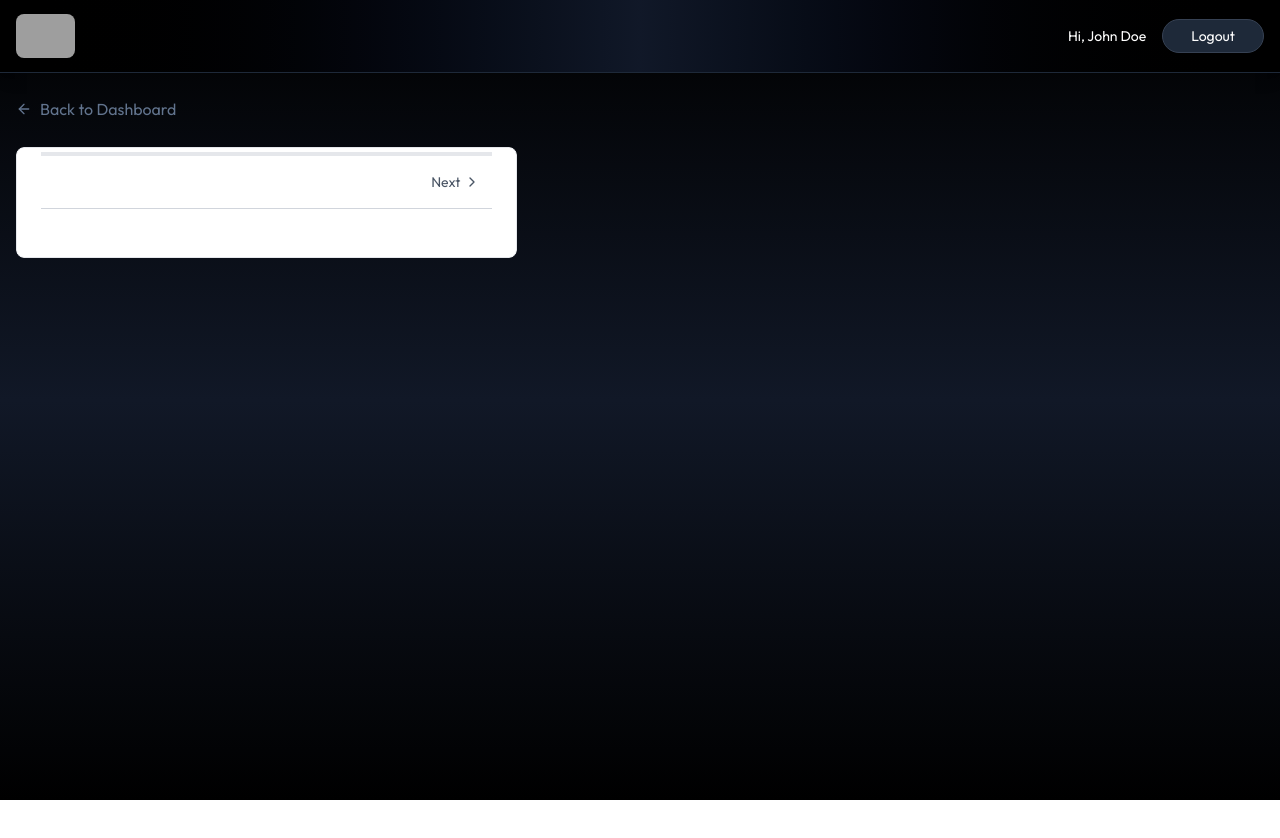
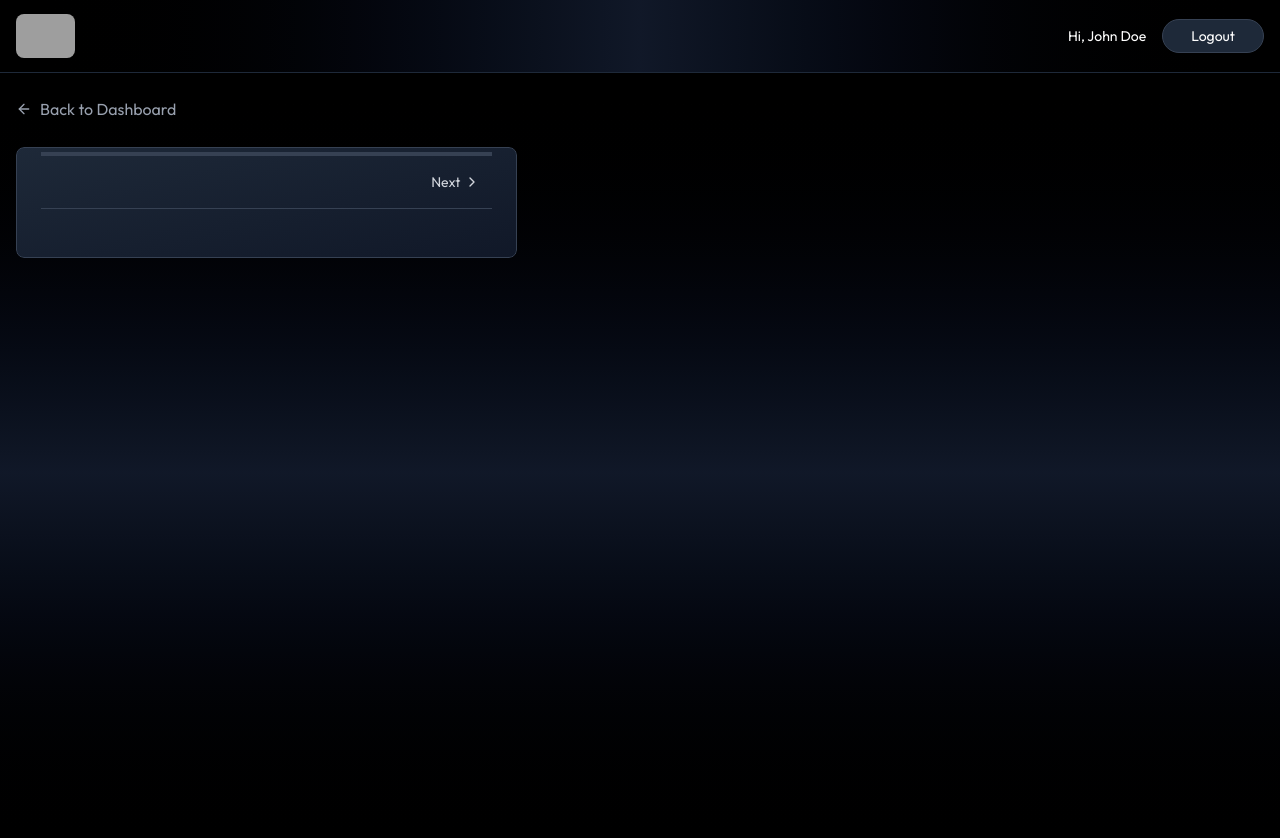
Before and after one commit to Prakhar057/ElevateCV, a React (Vite) app in the folder client/: page /app/builder/1 in a window 1280 px wide. Shown: the top 838 px of the page. Before the commit the page ends 800 px from the top, so only its background shows below. Built offline with nearby package versions, Linux system fonts and the light colour scheme; grey boxes are pictures that could not be loaded; a web font is replaced by a local one.

Commit message:
made personal details from component and fixed some styles

```diff
--- a/client/src/Pages/ResumeBuilder.jsx
+++ b/client/src/Pages/ResumeBuilder.jsx
@@ -79,11 +79,11 @@
   }, []);
 
   return (
-    <div>
+    <div className="min-h-screen bg-gradient-to-b from-black via-gray-900 to-black">
       <div className="max-w-7xl mx-auto px-4 py-6">
         <Link
           to={"/app"}
-          className="inline-flex gap-2 items-center text-slate-500 hover:text-slate-700 transition-all"
+          className="inline-flex gap-2 items-center text-gray-400 hover:text-white transition-all"
         >
           <ArrowLeft className="size-4" />
           Back to Dashboard
@@ -93,11 +93,11 @@
         <div className="grid lg:grid-cols-12 gap-8">
           {/* Left Panel - Form */}
           <div className="relative lg:col-span-5 rounded-lg overflow-hidden">
-            <div className="bg-white rounded-lg shadow-sm border border-gray-200 p-6 pt-1">
+            <div className="bg-gradient-to-br from-gray-800 to-gray-900 rounded-lg shadow-2xl border border-gray-700 p-6 pt-1">
               {/* Progress bar using activeSectionIndex */}
-              <hr className="abosolute top-0 left-0 right-0 border-2 border-gray-200" />
+              <hr className="abosolute top-0 left-0 right-0 border-2 border-gray-700" />
               <hr
-                className="absolute top-0 left-0 h-1 bg-gradient-to-r from-green-500 to green-600 border-none transition-all duration-2000"
+                className="absolute top-0 left-0 h-1 bg-gradient-to-r from-blue-500 to-purple-600 border-none transition-all duration-2000"
                 style={{
                   width: `${
                     (activeSectionIndex * 100) / (sections.length - 1)
@@ -105,7 +105,7 @@
                 }}
               />
               {/* Section Navigation */}
-              <div className="flex justify-between items-center mb-6 border-b border-gray-300 py-1">
+              <div className="flex justify-between items-center mb-6 border-b border-gray-700 py-1">
                 <div className=""></div>
                 <div className="flex items-center">
                   {activeSectionIndex !== 0 && (
@@ -115,7 +115,7 @@
                           Math.max(prevIndex - 1, 0)
                         )
                       }
-                      className="flex items-center gap-1 p-3 rounded-lg text-sm font-medium text-gray-600 hover:bg-gray-50 transition-all"
+                      className="flex items-center gap-1 p-3 rounded-lg text-sm font-medium text-gray-300 hover:bg-gray-700 transition-all"
                       disabled={activeSectionIndex === 0}
                     >
                       <ChevronLeft className="size-4" />
@@ -124,20 +124,23 @@
                   <button
                     onClick={() =>
                       setActiveSectionIndex((prevIndex) =>
-                          Math.min(prevIndex + 1, sections.length-1)
+                        Math.min(prevIndex + 1, sections.length - 1)
                       )
                     }
-                      className={` flex items-center gap-1 p-3 rounded-lg text-sm font-medium text-gray-600 hover:bg-gray-50 transition-all ${activeSectionIndex === sections.length-1 && "opacity-50"}`} disabled={activeSectionIndex === sections.length-1}
-                    > Next
+                    className={` flex items-center gap-1 p-3 rounded-lg text-sm font-medium text-gray-300 hover:bg-gray-700 transition-all ${
+                      activeSectionIndex === sections.length - 1 && "opacity-50"
+                    }`}
+                    disabled={activeSectionIndex === sections.length - 1}
+                  >
+                    {" "}
+                    Next
                     <ChevronRight className="size-4" />
                   </button>
                 </div>
               </div>
               {/* Form Content */}
-              <div  className="space-y-6">
-                {activeSection.id === 'personal' && (
-                    <div></div>
-                )}
+              <div className="space-y-6">
+                {activeSection.id === "personal" && <div></div>}
               </div>
             </div>
           </div>
--- a/client/src/components/PersonalInfoForm.jsx
+++ b/client/src/components/PersonalInfoForm.jsx
@@ -0,0 +1,62 @@
+import { User } from "lucide-react";
+import React from "react";
+
+const PersonalInfoForm = ({
+  data,
+  onChange,
+  removeBackground,
+  setRemoveBackground,
+}) => {
+  const handleChange = (field, value) => {
+    onChange({ ...data, [field]: value });
+  };
+  return (
+    <div>
+      <h3 className="text-lg font-semibold text-gray-900">
+        Personal Information
+      </h3>
+      <p className="text-sm text-gray-600">
+        Get Started with the personal information{" "}
+      </p>
+      <div className="flex items-center gap-2">
+        <label>
+          {data.image ? (
+            <img
+              src={
+                typeof data.image === "string"
+                  ? data.image
+                  : URL.createObjectURL(data.image)
+              }
+              alt="user-image"
+              className="w-16 h-16 rounded-full object-cover mt-5 ring ring-slate-300 hover:opacity-80"
+            ></img>
+          ) : (
+            <div className=" inline-flex items-center gap-2 mt-5 text-slate-600 hover:text-slate-700 cursor-pointer">
+              <User className="size-10 p-2.5 border rounded-full" />
+              Upload User Image
+            </div>
+          )}
+          <input
+            type="file"
+            accept="image/jpeg, image/png"
+            className="hidden"
+            onChange={(e) => handleChange("image", e.target.files[0])}
+          ></input>
+        </label>
+        {typeof data.image === "object" && (
+          <div className="flex flex-col gap-1 pl-4 text-sm">
+            <p> Remove Background</p>
+            <label className="relative inline-flex items-center curson-pointer text-gray-900 gap-3" >
+                <input type="checkbox" className="sr-only peer" onChange={()=> setRemoveBackground(prev=>!prev)}  checked={removeBackground}/>
+                <div className="w-9 h-5 bg-slate-300 rounded-full peer peer-checked:bg-green-600 transition-colors duration-200">
+                </div>
+                <span className="dot absolute left-1 top-1 w-3 h-3 bg-white rounded-full transition-transform duration-200 ease-in-out peer-checked:translate-x-4"></span>
+            </label>
+          </div>
+        )}
+      </div>
+    </div>
+  );
+};
+
+export default PersonalInfoForm;
```
Lines whose indentation alone changed are shown as unchanged.
